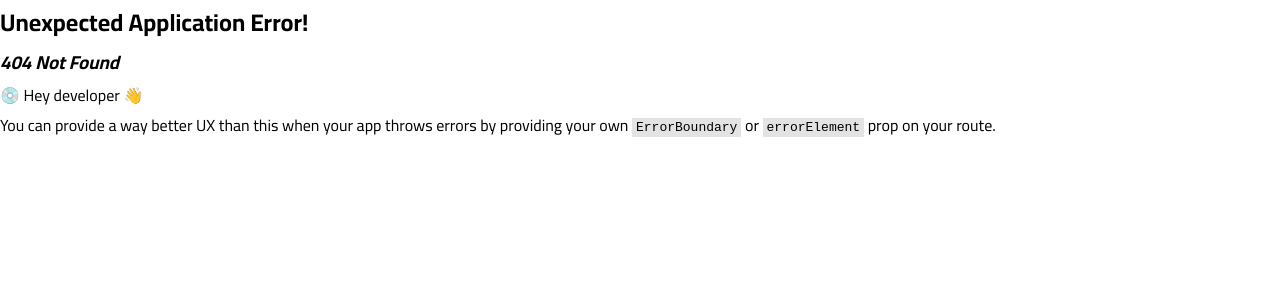
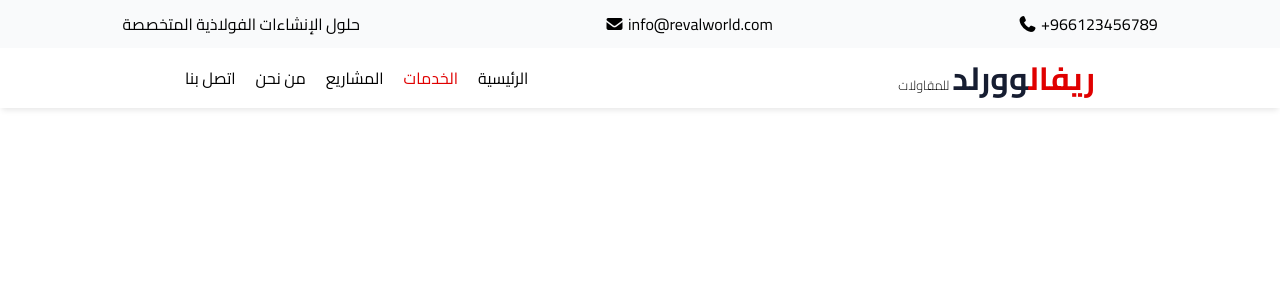
Before and after one commit to SHLcomp/reval-world, a React (Vite) app: page /services in a window 1280 px wide. Before the commit this address had no page. Shown: the top 300 px of the page. Built offline with nearby package versions, Linux system fonts and the light colour scheme.

Commit message:
contact and footer edites

```diff
--- a/src/App.css
+++ b/src/App.css
@@ -2,6 +2,7 @@
   padding: 0%;
   margin: 0;
   box-sizing: border-box;
+  scroll-behavior: smooth;
 }
 
 body {
--- a/src/App.jsx
+++ b/src/App.jsx
@@ -10,7 +10,7 @@ function App() {
       element: <Home />
     },
     {
-      path: '/الخدمات',
+      path: '/services',
       element: <Services />
     }
   ])
--- a/src/components/contactInfo/ContactInfo.jsx
+++ b/src/components/contactInfo/ContactInfo.jsx
@@ -3,7 +3,7 @@ import data from "../../data/contactInfo";
 
 export const ContactInfo = () => {
   return (
-    <div className="contactInfo">
+    <div className="contactInfo" id="contact">
         <h2>معلومات التواصل</h2>
       <div className="contact-cont">
         {data.map((item) => {
@@ -20,6 +20,8 @@ export const ContactInfo = () => {
           );
         })}
       </div>
+              <h4 className="cta"> <i className="fa-brands fa-whatsapp fa-xl"></i>تواصل عن طريق الواتس</h4>
+
     </div>
   );
 };
--- a/src/components/contactInfo/contactInfo.scss
+++ b/src/components/contactInfo/contactInfo.scss
@@ -6,7 +6,24 @@
     gap: 20px;
     background: var(--second-color);
     padding-block: 20px;
-
+    padding-bottom: 2cm;
+    .cta{
+            background: green;
+            color: white;
+            padding-inline: 20px;
+            padding-block: 10px;
+            border-radius: 10px;
+            display: flex;
+            flex-direction: row-reverse;
+            justify-content: center;
+            align-items: center;
+            gap: 5px;
+            transition: .3s;
+            cursor: pointer;
+            &:hover{
+                box-shadow: 3px 4px 6px 3px rgba(0, 0, 0, 0.1);
+            }
+        }
     .contact-cont {
         display: flex;
         gap: 20px;
--- a/src/components/footer/Footer.jsx
+++ b/src/components/footer/Footer.jsx
@@ -9,7 +9,14 @@ return (
 <div className="container">
 <div className="footer-top">
 <div className="brand">
-{/* <img src="" alt="Reval" className="logo" /> */}
+<h1>
+            <span>ريفال</span>
+            <span>وورلد</span>
+            <span>
+              {" "}
+              {""}للمقاولات {""}
+            </span>
+          </h1>
 <p className="about">ريفال وورلد للمقاولات - إنشاءات فولاذية متخصصة، نعمل على تقديم حلول هندسية متكاملة ومقاولات عالية الجودة.</p>
 <div className="socials">
 <a href="#" aria-label="facebook" className="icon" dangerouslySetInnerHTML={{__html: `<svg viewBox="0 0 24 24" xmlns="http://www.w3.org/2000/svg"><path d="M22 12.07C22 6.48 17.52 2 11.93 2S2 6.48 2 12.07C2 17.06 5.66 21.13 10.44 21.9v-7.02H7.9v-2.81h2.54V9.41c0-2.5 1.49-3.88 3.77-3.88 1.09 0 2.23.2 2.23.2v2.45h-1.25c-1.23 0-1.61.77-1.61 1.56v1.88h2.74l-.44 2.81h-2.3V21.9C18.34 21.13 22 17.06 22 12.07z"/></svg>`}} />
--- a/src/components/footer/Footer.scss
+++ b/src/components/footer/Footer.scss
@@ -23,12 +23,34 @@
 
 
 .brand {
-    .logo {
-        width: 140px;
-        height: auto;
-        margin-bottom: 12px;
-    }
+    // .logo {
+    //     width: 140px;
+    //     height: auto;
+    //     margin-bottom: 12px;
+    // }
 
+        h1 {
+            padding-bottom: 20px;
+            span {
+                &:nth-child(1) {
+                    color: var(--main-color);
+                    direction: rtl;
+                }
+
+                &:nth-child(2) {
+                    color: white;
+                    direction: rtl;
+                }
+
+                &:nth-child(3) {
+                    font-size: small;
+                    font-weight: 200;
+                    direction: rtl;
+                    // margin-left: -20px !important;
+                }
+            }
+
+        }
     .about {
         color: rgba(255, 255, 255, 0.85);
         max-width: 380px;
--- a/src/components/navbar/Navbar.jsx
+++ b/src/components/navbar/Navbar.jsx
@@ -16,16 +16,16 @@ export const Navbar = () => {
       case "/":
         setMenu("الرئيسية");
         break;
-      case "/الخدمات":
+      case "/services":
         setMenu("الخدمات");
         break;
-      case "/المشاريع":
+      case "/projects":
         setMenu("المشاريع");
         break;
-      case "/من نحن":
+      case "/about":
         setMenu("من نحن");
         break;
-      case "/اتصل بنا":
+      case "/contact":
         setMenu("اتصل بنا");
         break;
       default:
@@ -62,7 +62,7 @@ export const Navbar = () => {
               الرئيسية
             </li>
           </Link>
-          <Link className="a" to="/الخدمات">
+          <Link className="a" to="/services">
             <li
               className={menu === "الخدمات" ? "clicked" : ""}
               onClick={() => setMenu("الخدمات")}
@@ -83,12 +83,12 @@ export const Navbar = () => {
           >
             من نحن
           </li>
-          <li
+          <a className="a" href="#contact"><li
             className={menu === "اتصل بنا" ? "clicked" : ""}
             onClick={() => setMenu("اتصل بنا")}
           >
             اتصل بنا
-          </li>
+          </li></a>
         </ul>
       </div>
     </>
```
Also changed, not shown: src/components/location/Location.jsx (added, +9 -0 lines), src/components/location/Location.scss (added).
